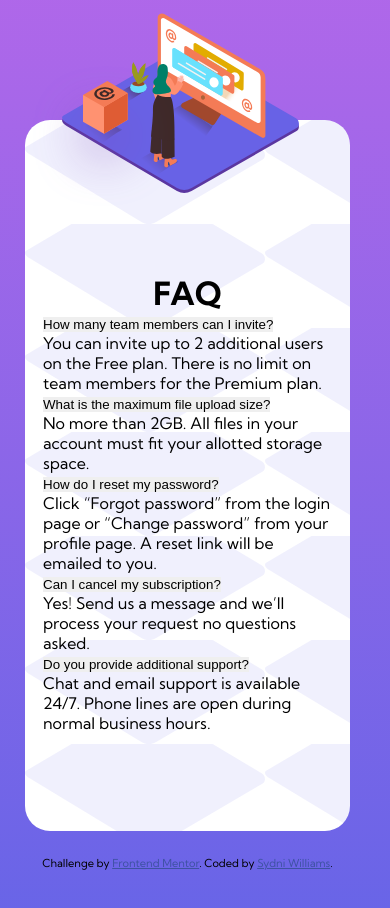
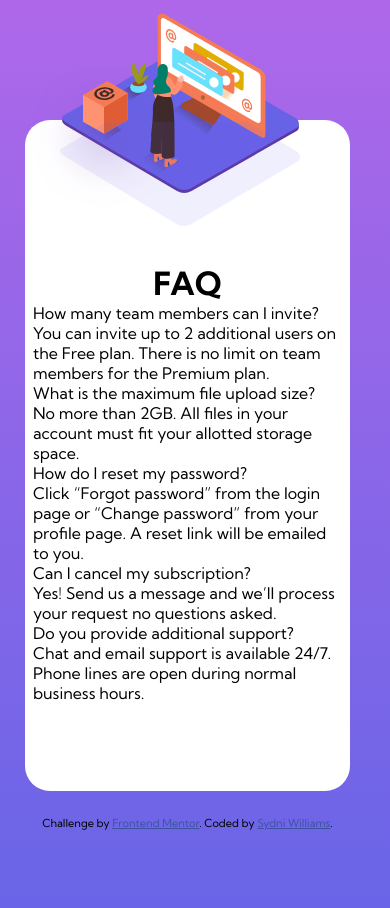
Before and after one commit to sydwillcode/FAQ-Accordion-Card, a plain HTML site: page index.html in a window 390 px wide. Drawn offline with Linux system fonts and the light colour scheme.

Commit message:
mobile styling

```diff
--- /dev/null
+++ b/app.js
@@ -0,0 +1,24 @@
+document.addEventListener("DOMContentLoaded", function () {
+   let answers = document.getElementById('section1');
+
+   answers.addEventListener('click', showAnswer)
+
+   function showAnswer() {
+      let answer = document.getElementById('section1-body');
+      if (answer.style.display = "none") {
+         answer.style.display = "block"
+      } else {
+         answer.style.display = "none"
+      }
+
+   }
+
+})
+
+/*
+When clicked
+show hidden text
+when clicked agin,
+hide text
+ Mauve background #74536F
+*/
--- a/index.html
+++ b/index.html
@@ -19,51 +19,65 @@
 	<body>
 		<div class="container">
 			<div class="card-container">
-				<div class="sm-img"></div>
-				<div class="lg-img">
-					<img src="./images/illustration-woman-online-mobile.svg" alt="" />
+				<div class="lg-img"></div>
+				<div class="mobile-img">
+					<img id="mobile-desk" src="./images/illustration-woman-online-mobile.svg" alt="" />
 				</div>
-        <div class="faq-container">
-          <div id="faq">
-            <h1>FAQ</h1>
-						<button class="btn">How many team members can I invite?</button>
-						<div class="panel">
+				<div>
+					<img id="mobile-shadow" src="./images/bg-pattern-mobile.svg" alt="">
+
+				</div>
+
+          	<div class="faq-container">
+            <h1 id="faq-heading">FAQ</h1>
+						<div class="btn" id="section1">How many team members can I invite?
+						</div>
+						<div class="panel" id="section1-body">
 							<p>
 								You can invite up to 2 additional users on the Free plan. There
 								is no limit on team members for the Premium plan.
 							</p>
 						</div>
-						<button class="btn">What is the maximum file upload size?</button>
+
+						<div class="btn">What is the maximum file upload size?
+						</div>
 						<div class="panel">
 							<p>
 								No more than 2GB. All files in your account must fit your
 								allotted storage space.
 							</p>
 						</div>
-						<button class="btn">How do I reset my password?</button>
+
+						<div class="btn">How do I reset my password?
+						</div>
 						<div class="panel">
 							<p>
 								Click “Forgot password” from the login page or “Change password”
 								from your profile page. A reset link will be emailed to you.
 							</p>
 						</div>
-						<button class="btn">Can I cancel my subscription?</button>
+
+						<div class="btn">Can I cancel my subscription?
+						</div>
 						<div class="panel">
 							<p>
 								Yes! Send us a message and we’ll process your request no
 								questions asked.
 							</p>
 						</div>
-						<button class="btn">Do you provide additional support?</button>
+
+						<div class="btn">Do you provide additional support?
+						</div>
 						<div class="panel">
 							<p>
 								Chat and email support is available 24/7. Phone lines are open
 								during normal business hours.
 							</p>
 						</div>
-					</div>
+
 				</div>
 			</div>
+
 			<div class="attribution">
 				Challenge by
 				<a href="https://www.frontendmentor.io?ref=challenge" target="_blank"
@@ -71,5 +85,8 @@
 				>. Coded by <a href="#">Sydni Williams</a>.
 			</div>
 		</div>
+
+		<script src="app.js"></script>
+
 	</body>
 </html>
--- a/styles.css
+++ b/styles.css
@@ -27,42 +27,40 @@ body {
 }
 
 .card-container {
-   background: white;
+   background: #fff;
    margin: 120px 25px 25px;
    padding: .5em;
    border-radius: 25px;
-   background-image: url('./images/bg-pattern-mobile.svg');
    position: relative;
 }
 
-.lg-img {
+/* .lg-img {
    position: absolute;
    top: -115px;
 
-}
-
-#faq {
-   padding: 10px;
-
-}
-
-#faq h1 {
-   text-align: center;
-   font-weight: 700;
-}
+} */
 
 .faq-container {
    margin-top: 15px;
    position: relative;
    bottom: 80px;
-
+}
+.faq-container #faq-heading{
+   text-align: center;
+   font-weight: 700;
 }
 
 .faq-container .btn {
    border: 0;
 }
 
-.lg-img {
+#mobile-desk {
    position: relative;
+   top: -115px;
+}
 
+#mobile-shadow{
+   position: absolute;
+   top: 2px;
+   left: 35px;
 }
```
